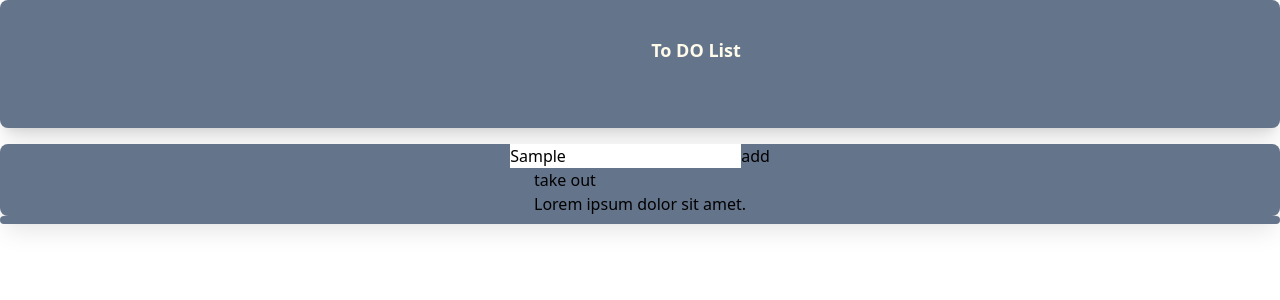
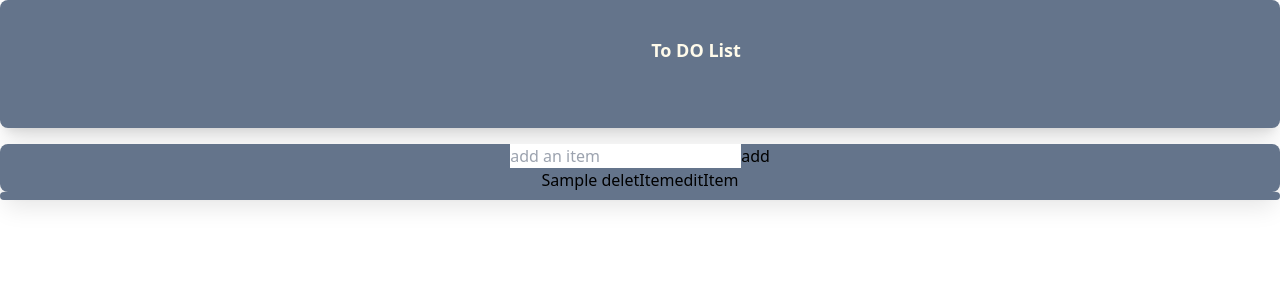
Before and after one commit to FatemehKhaghanpoor/Home-work, a React (Create React App) app: page / in a window 1280 px wide. Both pictures are taken after typing "Sample" into the empty fields and a click on the button "add". Shown: the top 300 px of the page. Built offline with nearby package versions, Linux system fonts and the light colour scheme.

Commit message:
add delet botton and delet item

```diff
--- a/src/component/main/index.jsx
+++ b/src/component/main/index.jsx
@@ -2,8 +2,29 @@ import React, {useState } from "react";
 
 const Main = () => {
   const [newItem , setNewItem]= useState();
+  const [items, setItems]= useState([]);
+
   const addItem=()=>{
-    console.log(newItem);
+    if(!newItem ){
+      alert("add new item");
+      return
+    }
+    const item ={
+      id: Math.floor(Math.random()*100) ,
+      value:newItem
+    };
+    setItems(oldlist => [item ,...oldlist]);
+    setNewItem("");
+    console.log(items);
+
+
+  }
+  const deletItem =(id)=>{
+const newArray =items.filter(item => item.id !==id)
+setItems(newArray);
+  }
+  const editItem =(id)=>{
+  console.log(id);
 
   }
   return (
@@ -18,8 +39,13 @@ const Main = () => {
     </div>
     <div className="justify-self-center ">
       <ul>
-        <li>take out</li>
-        <li>Lorem ipsum dolor sit amet.</li>
+        {items.map((item)=>{
+          return(
+            <li key={item.id}>{item.value} <button onClick={()=>deletItem(item.id)}>deletItem</button>
+            <button onClick={()=>editItem(item.id)}>editItem</button>
+            </li>
+          )
+        })}
       </ul>
     </div>
    </div>
```
